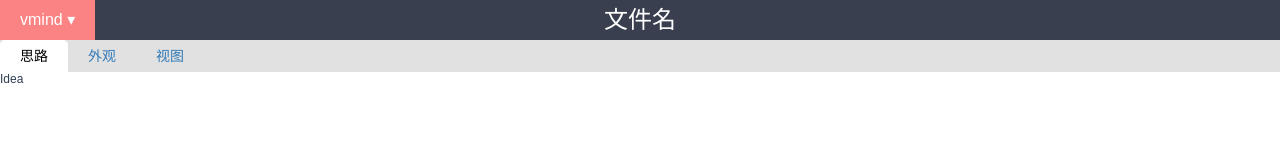
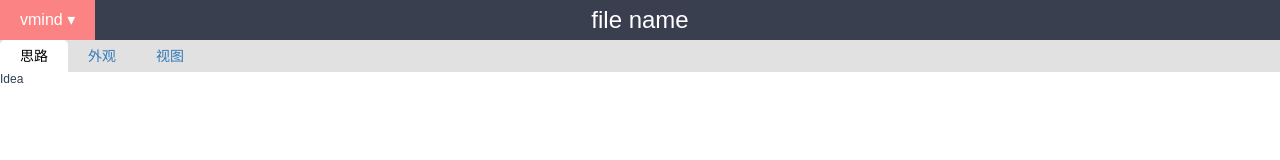
Before and after one commit to ShirleyyYan/vmind, a Vue app: page /#/ in a window 1280 px wide. Shown: the top 160 px of the page. Built offline with nearby package versions, Linux system fonts and the light colour scheme.

Commit message:
feat: 添加标题编辑功能

```diff
--- a/src/components/EditorHeader.vue
+++ b/src/components/EditorHeader.vue
@@ -1,16 +1,20 @@
 <template>
     <div class="container">
         <span class="logo" v-on:click="clickLogo">{{ title }} ▾</span>
-        <span class="title">文件名</span>
+        <base-text-edit class="title" text="file name" width="20">文件名</base-text-edit>
     </div>
 </template>
 
 <script>
+import BaseTextEdit from './base/BaseTextEdit';
 export default {
     name: 'EditorHeader',
     props: [
         "title"
     ],
+    components: {
+        BaseTextEdit
+    },
     methods: {
         clickLogo: function () {
             this.$emit('show-sidebar');
@@ -38,6 +42,5 @@ export default {
 .title {
     position: relative;
     font-size: 3vh;
-    text-transform: uppercase;
 }
 </style>
--- /dev/null
+++ b/src/components/base/BaseTextEdit.vue
@@ -0,0 +1,49 @@
+<template>
+    <span class="container">
+        <span class="text-pri" v-if="!isEditing" v-on:click="isEditing=true">{{currentText}}</span>
+        <span v-else><input ref="editor" type="text" v-model="currentText" v-on:keyup.enter.prevent.stop="stopEdit()" v-on:blur="stopEdit()" autofocus=true></span>
+    </span>
+</template>
+
+<script>
+export default {
+    name: 'BaseTextEdit',
+    props: {
+        text: String
+    },
+    data: function() {
+        return {
+            currentText: this.text,
+            isEditing: false
+        };
+    },
+    methods: {
+        stopEdit: function () {
+            this.isEditing = false;
+        }
+    },
+    watch: {
+        isEditing: function(newState, oldState) {
+            if (newState && !oldState) {
+                this.$nextTick(() => {
+                    this.$refs.editor.focus();
+                });
+
+            }
+        }
+    }
+}
+</script>
+
+<style scoped>
+.text-pri {
+    cursor: text;
+}
+input {
+    color: inherit;
+    font: inherit;
+    line-height: inherit;
+    background: inherit;
+    border: none;
+}
+</style>
```
